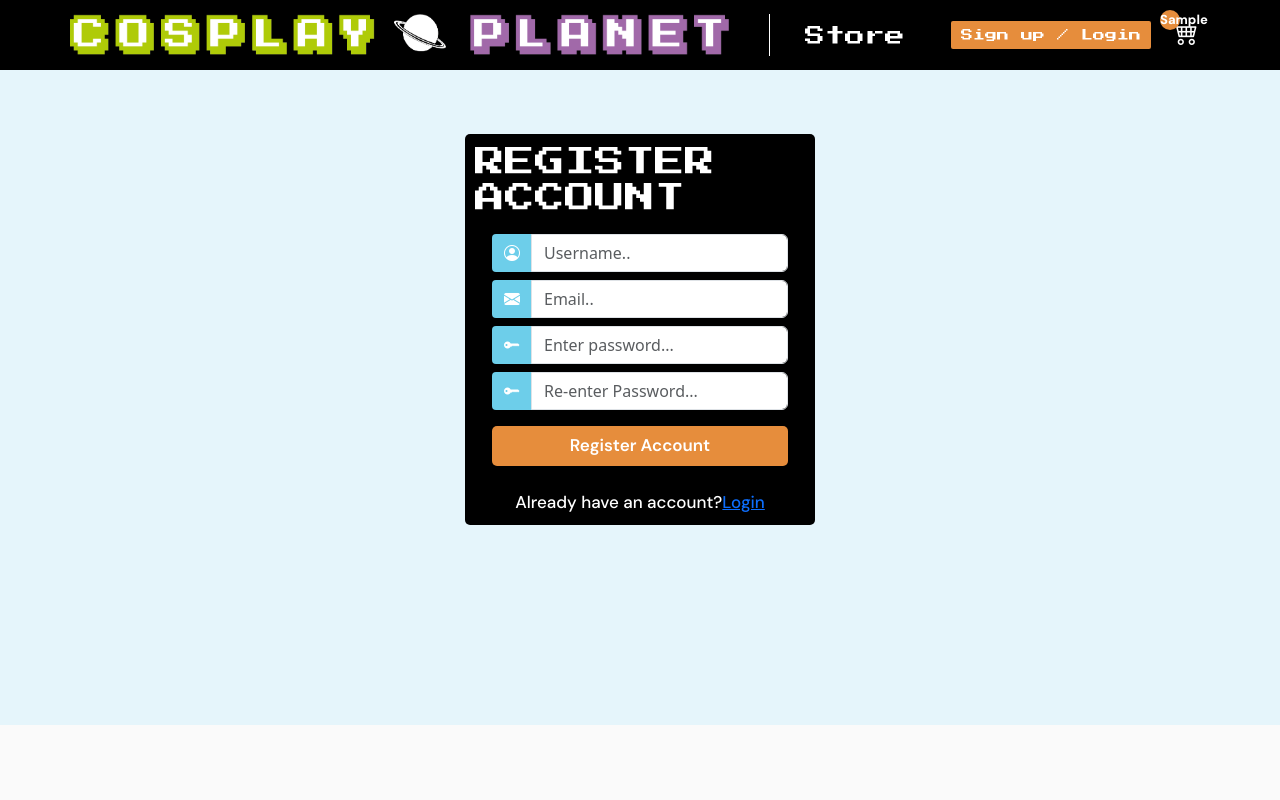
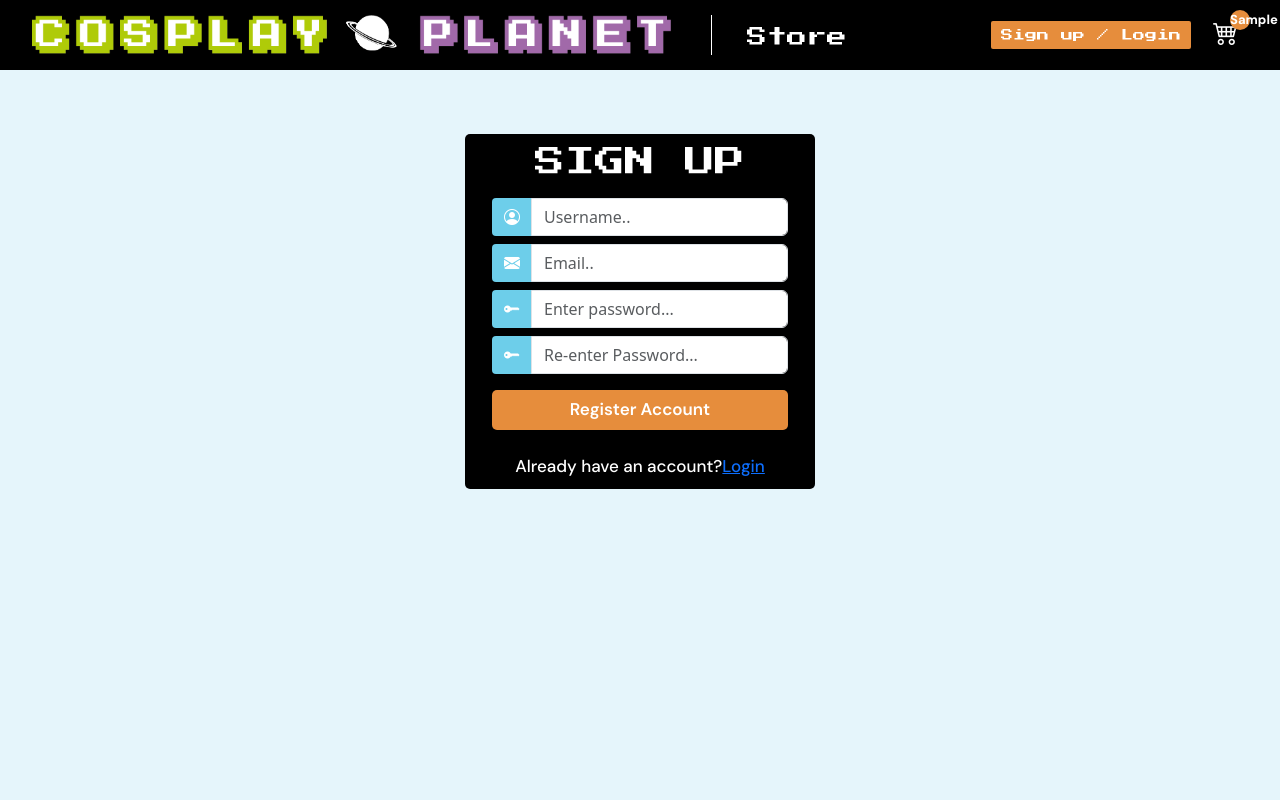
Before and after one commit to elis-a/ppm-cosplayplanet, a Django app: template store/templates/store/register.html in a window 1280 px wide. Run offline with Django 5.2, Linux system fonts and the light colour scheme; the template is opened without the code that fills it: most values are stand-ins (such as "Sample title", 1, 10 or a date in 2020); form fields are guessed from the names that the template uses; some libraries are stand-ins or nearby versions; some web fonts are replaced.

Commit message:
Finishing touches

```diff
--- a/store/templates/store/login.html
+++ b/store/templates/store/login.html
@@ -8,8 +8,6 @@
         <div class="d-flex justify-content-center h-100">
             <div class="user_card">
                 <div class="d-flex justify-content-center">
-
-
                     <h3 class="form-title">LOGIN</h3>
                 </div>
                 <div class="d-flex justify-content-center form-container">
--- a/store/templates/store/main.html
+++ b/store/templates/store/main.html
@@ -74,11 +74,14 @@
 
 
     <style>
+
+
         /* NAVBAR */
         .logo {
             width: 700px;
+            padding-left: 20px;
             padding-right: 40px;
-            border-right: white 1px solid;
+         border-right: white 1px solid;
         }
 
         .store {
@@ -99,6 +102,7 @@
             font-size: 25px;
             font-family: "Press Start 2P", system-ui;
             padding-left: 20px;
+            padding-right: 30px;
             position: relative;
         }
 
@@ -115,7 +119,7 @@
             font-size: 13px;
             position: absolute;
             top: 10px;
-            right: 100px;
+            right: 30px;
         }
 
         .btn-login {
@@ -205,6 +209,7 @@
 
         .btn-search:hover {
             background-color: #f5b27d;
+            color: #fff;
         }
 
         /* STORE */
@@ -582,9 +587,9 @@
 <body>
 
 <nav style="background-color: black; height: 70px">
-    <div class="container">
+    <div class="container-fluid">
         <div class="row align-items-center" style="height: 70px">
-            <div class="col-9 d-flex" style="padding-left: 0">
+            <div class="col-9 d-flex">
                 <div>
                     <a href="{% url 'store' %}"><img src="{% static 'images/LOGO.png' %}" class="logo" alt="LOGO"></a>
                 </div>
@@ -607,7 +612,7 @@
     </div>
 </nav>
 
-<div class="container-fluid" style="background-color: #E5F5FB;">
+<div class="container-fluid" style="background-color: #E5F5FB; min-height: calc(100vh - 70px)">
     <br>
     {% block content %}
 
--- a/store/templates/store/register.html
+++ b/store/templates/store/register.html
@@ -8,7 +8,7 @@
         <div class="d-flex justify-content-center h-100">
             <div class="user_card">
                 <div class="d-flex justify-content-center align-items-center">
-                    <h3 class="form-title">REGISTER ACCOUNT</h3>
+                    <h3 class="form-title">SIGN UP</h3>
                 </div>
                 <div class="d-flex justify-content-center form_container">
 
```
Also changed, not shown: store/views.py (+20 -3 lines), db.sqlite3, eCommerce/settings.py (line endings or trailing spaces), static/images/ROBIN_HAIR_K8fGOqp.png (added), static/images/ROBIN_SUNGLASSES_RpwJYFB.png (added).
